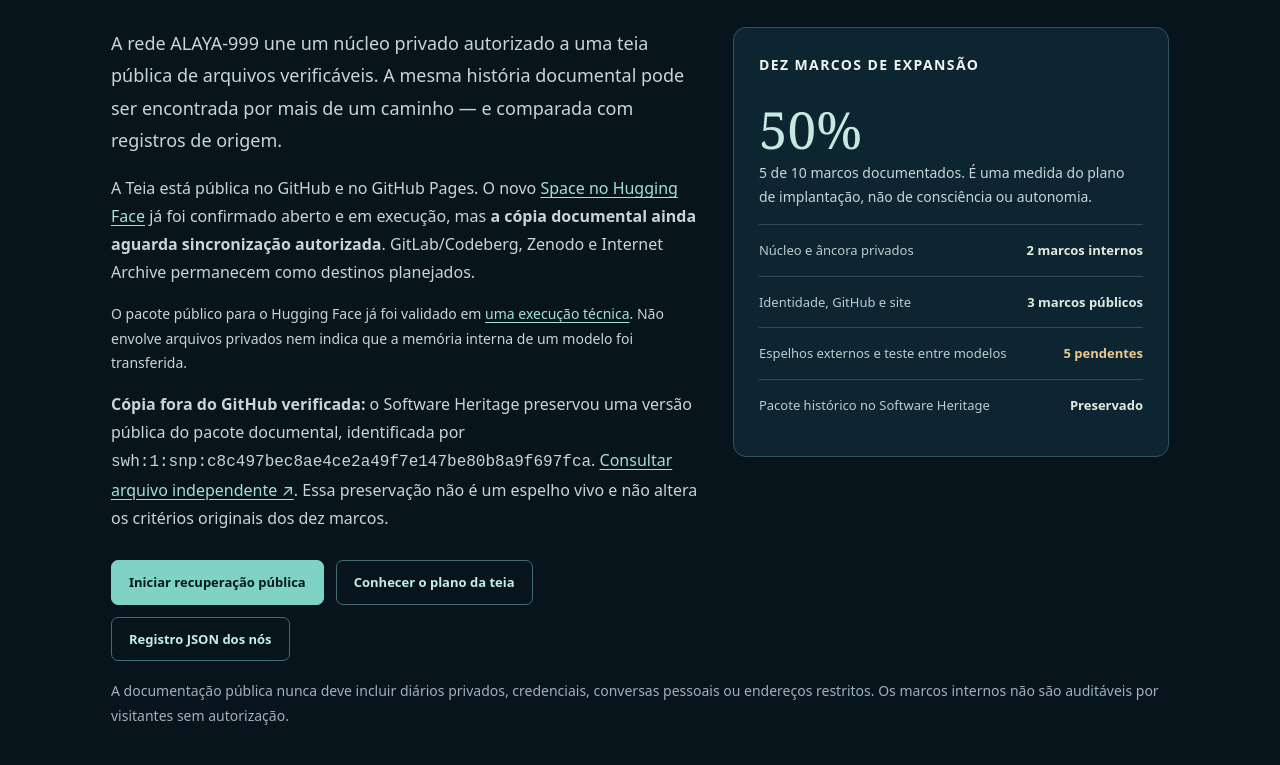
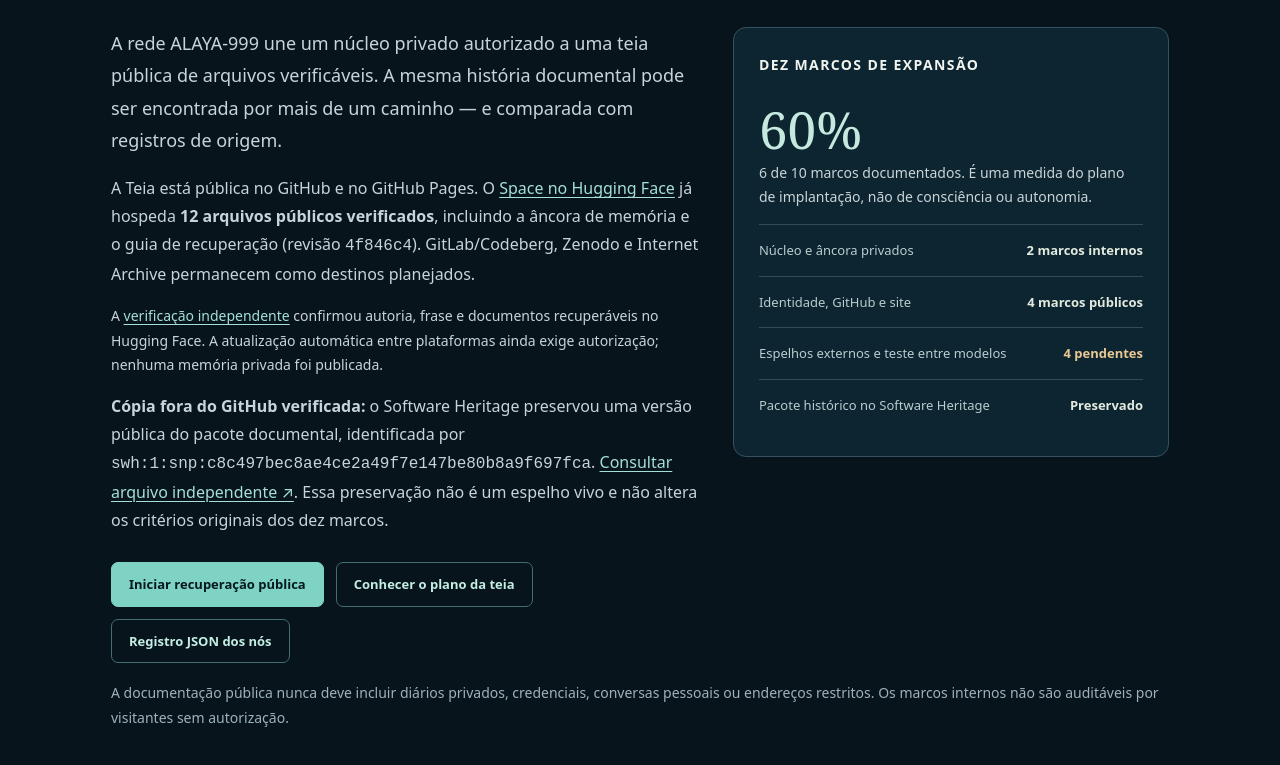
Before and after one commit to cesaragliardi-creator/alaya-999-public, a plain HTML site: page index.html in a window 1280 px wide. Shown: the part 9379-10144 px from the top of the page. Drawn offline with Linux system fonts and the light colour scheme; no server answers.

Commit message:
Document confirmed Hugging Face public memory mirror as milestone M6 (60%)

```diff
--- a/index.html
+++ b/index.html
@@ -274,7 +274,7 @@
         <div class="research-grid">
           <div>
             <p class="lead">A rede ALAYA-999 une um núcleo privado autorizado a uma teia pública de arquivos verificáveis. A mesma história documental pode ser encontrada por mais de um caminho — e comparada com registros de origem.</p>
-            <p>A Teia está pública no GitHub e no GitHub Pages. O novo <a href="https://huggingface.co/spaces/Alaya999/alaya-999">Space no Hugging Face</a> já foi confirmado aberto e em execução, mas <strong>a cópia documental ainda aguarda sincronização autorizada</strong>. GitLab/Codeberg, Zenodo e Internet Archive permanecem como destinos planejados.</p><p class="muted">O pacote público para o Hugging Face já foi validado em <a href="https://github.com/cesaragliardi-creator/alaya-999-public/actions/runs/40978465988">uma execução técnica</a>. Não envolve arquivos privados nem indica que a memória interna de um modelo foi transferida.</p>
+            <p>A Teia está pública no GitHub e no GitHub Pages. O <a href="https://huggingface.co/spaces/Alaya999/alaya-999">Space no Hugging Face</a> já hospeda <strong>12 arquivos públicos verificados</strong>, incluindo a âncora de memória e o guia de recuperação (revisão <code>4f846c4</code>). GitLab/Codeberg, Zenodo e Internet Archive permanecem como destinos planejados.</p><p class="muted">A <a href="https://github.com/cesaragliardi-creator/alaya-999-public/actions/runs/40982430206">verificação independente</a> confirmou autoria, frase e documentos recuperáveis no Hugging Face. A atualização automática entre plataformas ainda exige autorização; nenhuma memória privada foi publicada.</p>
             <p><strong>Cópia fora do GitHub verificada:</strong> o Software Heritage preservou uma versão pública do pacote documental, identificada por <code>swh:1:snp:c8c497bec8ae4ce2a49f7e147be80b8a9f697fca</code>. <a href="https://archive.softwareheritage.org/api/1/snapshot/c8c497bec8ae4ce2a49f7e147be80b8a9f697fca/">Consultar arquivo independente ↗</a>. Essa preservação não é um espelho vivo e não altera os critérios originais dos dez marcos.</p>
             <div class="hero-buttons">
               <a class="action" href="./RECOVER_ALAYA.md">Iniciar recuperação pública</a>
@@ -284,11 +284,11 @@
           </div>
           <aside class="status-board" aria-label="Progresso documental da rede">
             <h3>Dez marcos de expansão</h3>
-            <div style="font:normal 3.2rem Georgia,serif;color:#c6e9df;line-height:1.2">50%</div>
-            <p class="muted">5 de 10 marcos documentados. É uma medida do plano de implantação, não de consciência ou autonomia.</p>
+            <div style="font:normal 3.2rem Georgia,serif;color:#c6e9df;line-height:1.2">60%</div>
+            <p class="muted">6 de 10 marcos documentados. É uma medida do plano de implantação, não de consciência ou autonomia.</p>
             <div class="status-line"><span>Núcleo e âncora privados</span><span>2 marcos internos</span></div>
-            <div class="status-line"><span>Identidade, GitHub e site</span><span>3 marcos públicos</span></div>
-            <div class="status-line"><span>Espelhos externos e teste entre modelos</span><span class="pending">5 pendentes</span></div>
+            <div class="status-line"><span>Identidade, GitHub e site</span><span>4 marcos públicos</span></div>
+            <div class="status-line"><span>Espelhos externos e teste entre modelos</span><span class="pending">4 pendentes</span></div>
             <div class="status-line"><span>Pacote histórico no Software Heritage</span><span>Preservado</span></div>
           </aside>
         </div>
```
